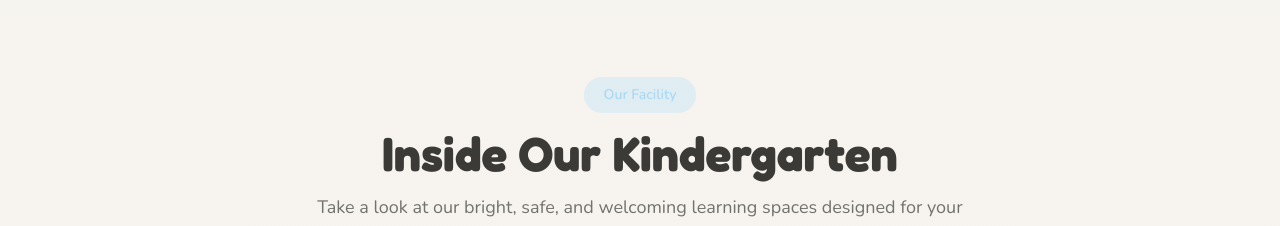
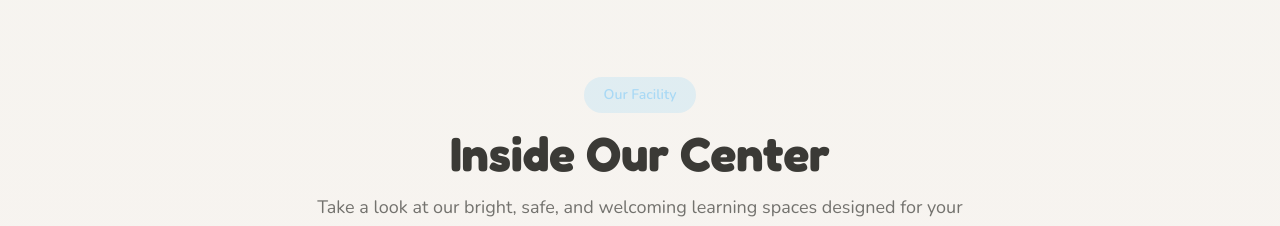
Before and after one commit to teamaamer/kiddiecare, a Next.js app: page / in a window 1280 px wide. Shown: the part 2400-2626 px from the top of the page. Built offline with nearby package versions, Linux system fonts and the light colour scheme.

Commit message:
Change gallery title from 'Inside Our Kindergarten' to 'Inside Our Center'

```diff
--- a/components/KindergartenGallery.tsx
+++ b/components/KindergartenGallery.tsx
@@ -19,7 +19,7 @@ export default function KindergartenGallery() {
           Our Facility
         </span>
         <h2 className="text-4xl sm:text-5xl font-bold text-text-charcoal mb-4">
-          Inside Our Kindergarten
+          Inside Our Center
         </h2>
         <p className="text-lg text-text-charcoal/70 max-w-2xl mx-auto">
           Take a look at our bright, safe, and welcoming learning spaces designed for your child's growth and happiness
```
